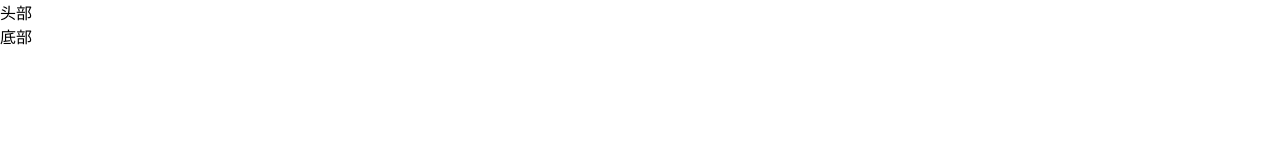
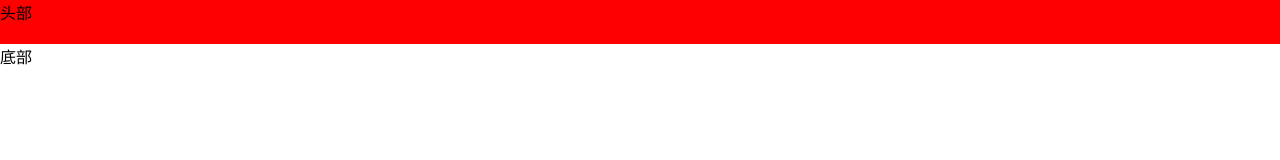
Before and after one commit to xiaodanli/1606A-task, a plain HTML site: page src/index.html in a window 1280 px wide. Drawn offline with Linux system fonts and the light colour scheme.

Commit message:
header完成

```diff
--- a/src/css/style.css
+++ b/src/css/style.css
@@ -17,3 +17,9 @@ body {
     display: flex;
     flex-direction: column;
 }
+
+header {
+    width: 100%;
+    height: 44px;
+    background: red;
+}
```
